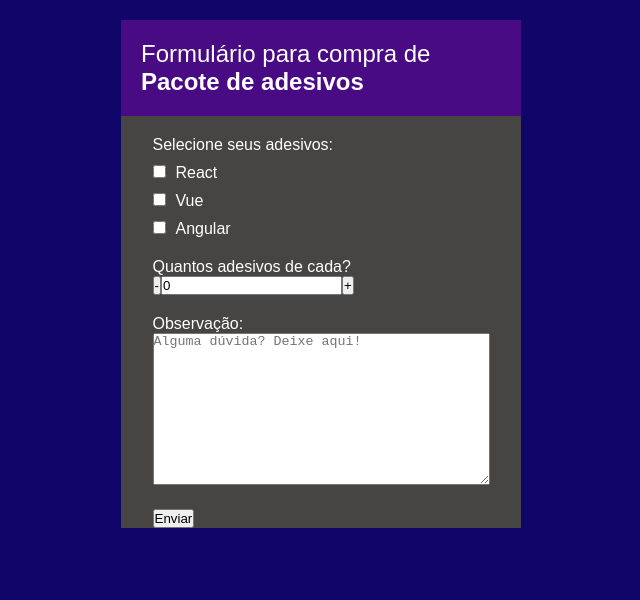
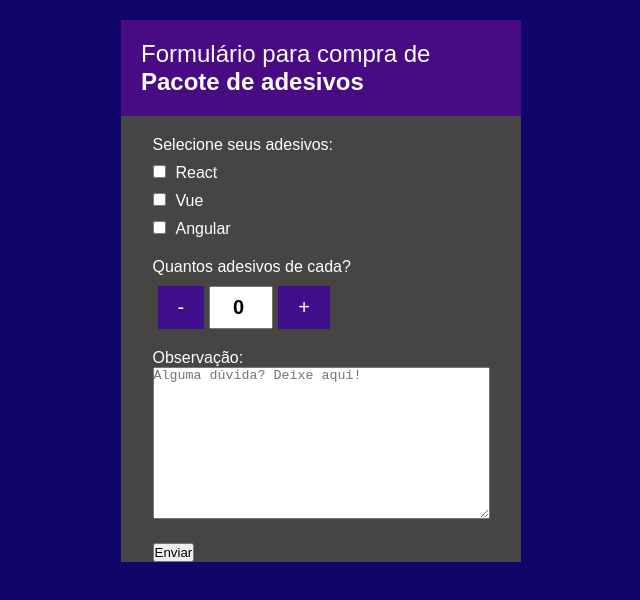
Before and after one commit to Kauanphbbb/bemPaggo, a Vue app: page / in a window 1280 px wide. Shown: the top 600 px of the page, without its empty margins (319-959 px from the left). Built offline with nearby package versions, Linux system fonts and the light colour scheme.

Commit message:
feat: style to number of stickers

```diff
--- a/src/components/FormComponent.vue
+++ b/src/components/FormComponent.vue
@@ -15,7 +15,7 @@ export default {
 </script>
 
 <template>
-  <div class="form-container">
+  <div class="form-container" @submit.prevent>
     <div class="title-form">
       <p>Formulário para compra de <strong> Pacote de adesivos </strong></p>
     </div>
@@ -84,6 +84,29 @@ export default {
   margin-right: 10px;
 }
 
+.sticker-qtd-input {
+  display: flex;
+  flex-direction: row;
+  margin-top: 10px;
+}
+
+.sticker-qtd-input button {
+  padding: 10px 20px;
+  margin: 0 5px;
+  font-size: 20px;
+  background-color: rgb(63, 15, 139);
+  color: rgb(255, 255, 255);
+  border: none;
+  cursor: pointer;
+}
+
+.sticker-qtd-input input {
+  width: 50px;
+  text-align: center;
+  font-weight: bolder;
+  font-size: 20px;
+  padding-left: 10px;
+}
 .margin-top {
   margin-top: 20px;
 }
```
